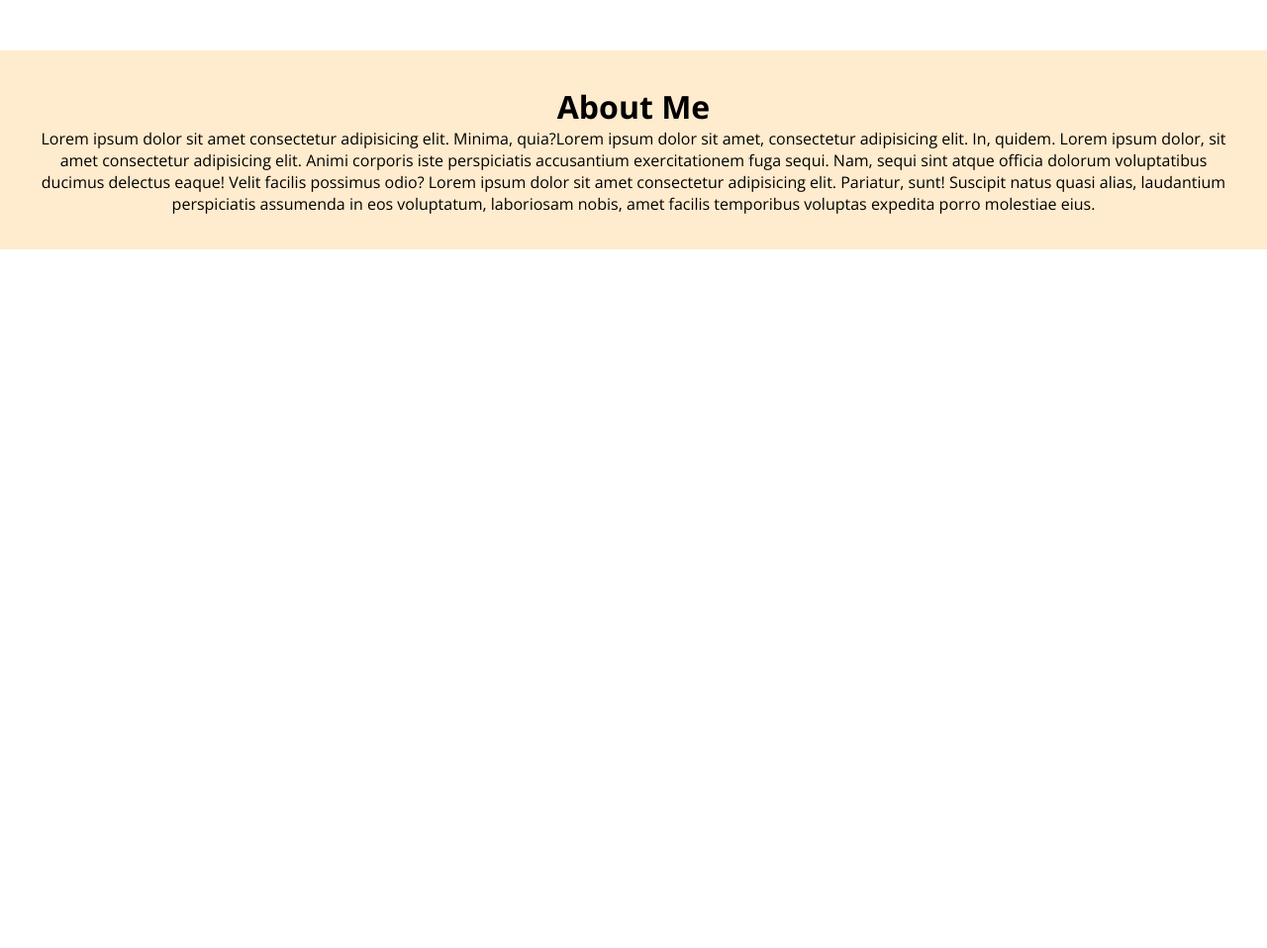
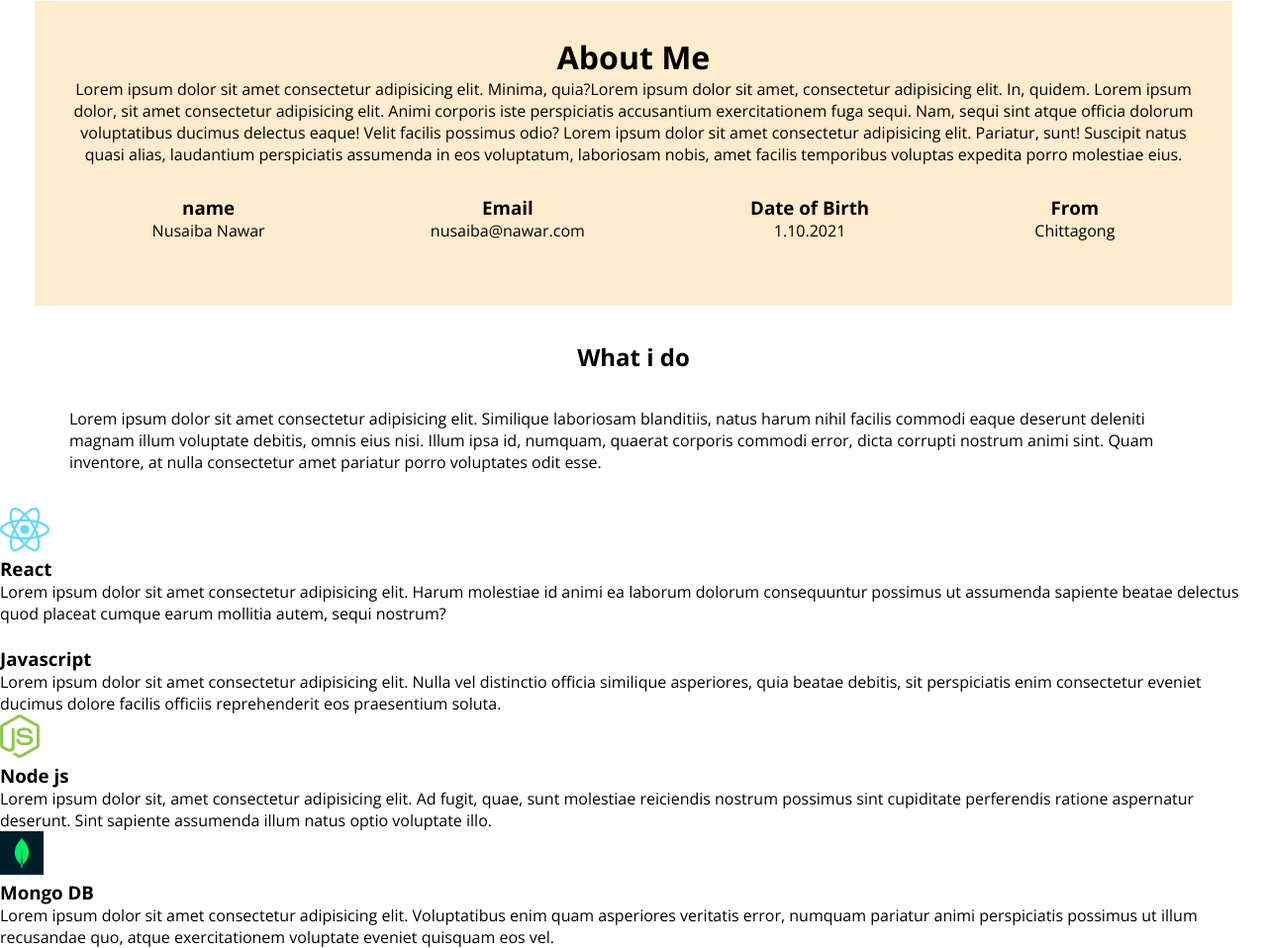
Before and after one commit to AbuHasnth/Webdeveloperportfolio, a plain HTML site: page index.html in a window 1280 px wide. Shown: the part 766-1724 px from the top of the page at 99% size. Before the commit the page ends 1148 px from the top, so only its background shows below. Drawn offline with nearby package versions, Linux system fonts and the light colour scheme.

Commit message:
skill adding

```diff
--- a/index.html
+++ b/index.html
@@ -39,7 +39,7 @@
         </div>
 
     </header>
-    <main>
+    <main >
         <div class="about">
             <h1 class="about-title">
                 About Me
@@ -49,7 +49,56 @@
                 Lorem ipsum dolor, sit amet consectetur adipisicing elit. Animi corporis iste perspiciatis accusantium exercitationem fuga sequi. Nam, sequi sint atque officia dolorum voluptatibus ducimus delectus eaque! Velit facilis possimus odio?
                 Lorem ipsum dolor sit amet consectetur adipisicing elit. Pariatur, sunt! Suscipit natus quasi alias, laudantium perspiciatis assumenda in eos voluptatum, laboriosam nobis, amet facilis temporibus voluptas expedita porro molestiae eius.
             </p>
+           <div class="about-container">
+            <div >
+                <h3 class="about-title">name</h3>
+                <p class="about-description">Nusaiba Nawar</p>
+            </div>
+            <div >
+                <h3 class="about-title">Email</h3>
+                <p class="about-description">nusaiba@nawar.com</p>
+            </div>
+            <div >
+                <h3 class="about-title">Date of Birth</h3>
+                <p class="about-description">1.10.2021</p>
+            </div>
+            <div >
+                <h3 class="about-title">From</h3>
+                <p class="about-description">Chittagong</p>
+            </div>
+           </div>
         </div>
+
+        <section>
+            <h1 class="about-title">
+                What i do
+            </h1>
+            <p id="i-do" class="setion-description">
+                Lorem ipsum dolor sit amet consectetur adipisicing elit. Similique laboriosam blanditiis, natus harum nihil facilis commodi eaque deserunt deleniti magnam illum voluptate debitis, omnis eius nisi. Illum ipsa id, numquam, quaerat corporis commodi error, dicta corrupti nostrum animi sint. Quam inventore, at nulla consectetur amet pariatur porro voluptates odit esse.
+            </p>
+        </section>
+        <section>
+            <div class="skill">
+                <img src="/images/icons/react.png" alt="" class="skill-img">
+                <h3 class="skill-title">React</h3>
+                <p class="skill-description">Lorem ipsum dolor sit amet consectetur adipisicing elit. Harum molestiae id animi ea laborum dolorum consequuntur possimus ut assumenda sapiente beatae delectus quod placeat cumque earum mollitia autem, sequi nostrum?</p>
+            </div>
+            <div class="skill">
+                <img src="/images//icons/js.png" alt="" class="skill-img">
+                <h3 class="skill-title">Javascript</h3>
+                <p class="skill-description">Lorem ipsum dolor sit amet consectetur adipisicing elit. Nulla vel distinctio officia similique asperiores, quia beatae debitis, sit perspiciatis enim consectetur eveniet ducimus dolore facilis officiis reprehenderit eos praesentium soluta.</p>
+            </div>
+            <div class="skill">
+                <img src="/images/icons/nodejs.png" alt="" class="skill-img">
+                <h3 class="skill-title">Node js</h3>
+                <p class="skill-description">Lorem ipsum dolor sit, amet consectetur adipisicing elit. Ad fugit, quae, sunt molestiae reiciendis nostrum possimus sint cupiditate perferendis ratione aspernatur deserunt. Sint sapiente assumenda illum natus optio voluptate illo.</p>
+            </div>
+            <div class="skill">
+                <img src="/images/icons/mongo.png " alt="" class="skill-img">
+                <h3 class="skill-title">Mongo DB</h3>
+                <p class="skill-description">Lorem ipsum dolor sit amet consectetur adipisicing elit. Voluptatibus enim quam asperiores veritatis error, numquam pariatur animi perspiciatis possimus ut illum recusandae quo, atque exercitationem voluptate eveniet quisquam eos vel.</p>
+            </div>
+        </section>
 
     </main>
     <footer></footer>
--- a/styles/portfoli.css
+++ b/styles/portfoli.css
@@ -81,4 +81,26 @@ nav a{
     padding: 35px;
     margin: 130px 0px;
     background-color: blanchedalmond;
+    max-width: 1140px;
+    margin: 35px auto;
 }
+
+
+.about-container{
+    align-items: center;
+    display: flex;
+    justify-content: space-around;
+    margin: 30px 0;
+    max-width: 130px 0;
+}
+.about-description{
+    text-align: center;
+
+}
+
+#i-do{
+    padding: 35px;
+    margin: 130px 0px;
+    max-width: 1140px;
+    margin: 0 auto;
+}
```
